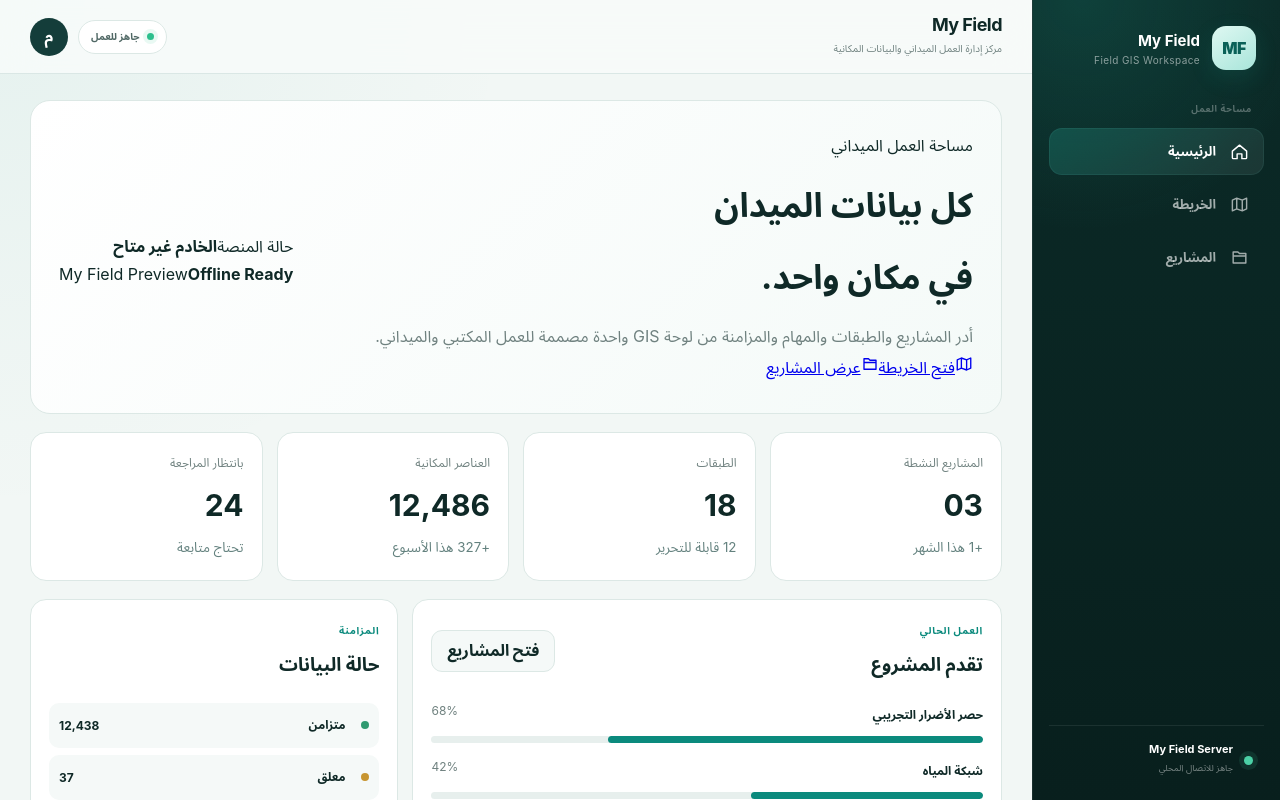
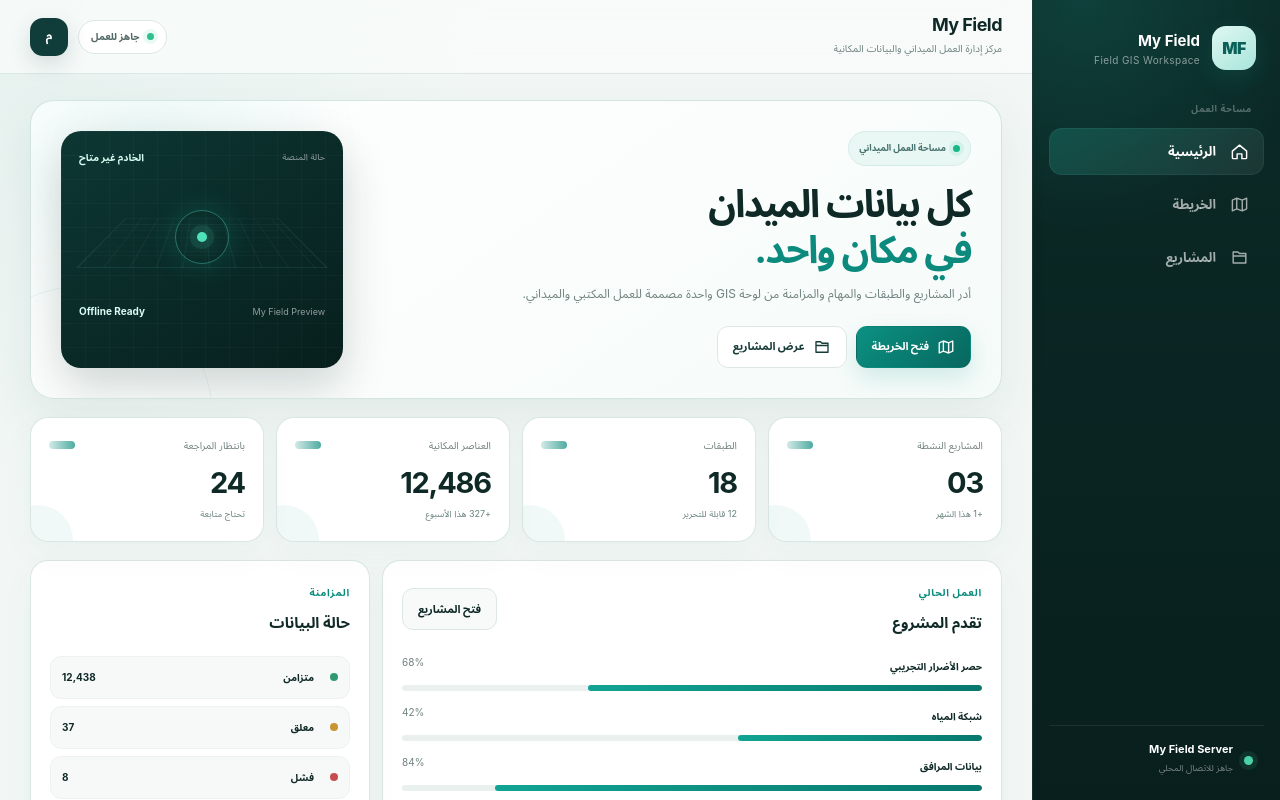
Before and after one commit to mmashharawi2021-cell/my-field, a React (Vite) app in the folder web/: page /map in a window 1280 px wide. Shown: the top 800 px of the page. Built offline with nearby package versions, Linux system fonts and the light colour scheme; no server answers.

Commit message:
ui: apply visual polish to web/src/styles/components.css

```diff
--- a/web/src/styles/components.css
+++ b/web/src/styles/components.css
@@ -3,30 +3,32 @@
   height: 38px;
   display: grid;
   place-items: center;
-  border-radius: 50%;
-  background: #143d3a;
+  border-radius: 13px;
+  background: #103d39;
   color: #fff;
-  font-weight: 800;
+  font-weight: 850;
+  font-size: 12px;
+  box-shadow: 0 8px 22px rgba(16, 61, 57, .16);
 }
 
 .status-pill {
   border-radius: 999px;
-  padding: 6px 10px;
-  font-size: 11px;
-  font-weight: 700;
+  padding: 5px 9px;
+  font-size: 9px;
+  font-weight: 850;
   border: 1px solid transparent;
 }
 
 .status-pill--success {
-  background: #e4f3ef;
-  color: #0c6a62;
-  border-color: #cce8e2;
+  background: #e3f7f1;
+  color: #087567;
+  border-color: #ccece5;
 }
 
 .status-pill--neutral {
-  background: #f1f4f4;
-  color: #60706f;
-  border-color: #dfe6e5;
+  background: #f0f4f3;
+  color: #687977;
+  border-color: #e1e8e6;
 }
 
 .status-pill--warning {
@@ -40,8 +42,13 @@
   min-height: 42px;
   padding: 0 15px;
   font-weight: 800;
+  font-size: 11px;
   border: 1px solid var(--line);
   transition: .15s ease;
+  display: inline-flex;
+  align-items: center;
+  justify-content: center;
+  gap: 7px;
 }
 
 .action-button:hover {
@@ -49,29 +56,36 @@
 }
 
 .action-button--primary {
-  background: var(--accent);
+  background: linear-gradient(135deg, #0c9183, #087267);
   color: #fff;
-  border-color: var(--accent);
+  border-color: transparent;
+  box-shadow: 0 10px 22px rgba(11, 138, 125, .16);
 }
 
 .action-button--primary:hover {
-  background: var(--accent-2);
+  background: linear-gradient(135deg, #0a8276, #075f57);
 }
 
 .action-button--secondary,
 .action-button--ghost {
-  background: var(--soft);
+  background: #f7faf9;
   color: var(--ink);
 }
 
+.action-button--ghost:hover {
+  background: #edf5f3;
+}
+
 .action-button--icon {
-  width: 40px;
-  height: 40px;
-  min-height: 40px;
+  width: 42px;
+  height: 42px;
+  min-height: 42px;
   padding: 0;
-  background: #fff;
-  color: var(--ink);
-  box-shadow: 0 3px 12px rgba(0,0,0,.06);
+  background: rgba(255,255,255,.94);
+  color: #173e3a;
+  border-color: rgba(203, 220, 216, .9);
+  box-shadow: 0 8px 22px rgba(34, 75, 69, .10);
+  backdrop-filter: blur(10px);
 }
 
 .action-button.is-full {
@@ -79,75 +93,233 @@
 }
 
 .hero-panel {
-  border: 1px solid var(--line);
-  border-radius: 20px;
-  background: linear-gradient(135deg, #fff 0%, #f4faf8 100%);
-  padding: 28px;
+  border: 1px solid rgba(205, 225, 220, .86);
+  border-radius: 24px;
+  background: #fff;
+  padding: 30px;
   display: flex;
   justify-content: space-between;
-  gap: 24px;
+  gap: 30px;
+  align-items: stretch;
+  box-shadow: var(--shadow);
+  overflow: hidden;
+}
+
+.hero-panel--new {
+  position: relative;
+  background:
+    radial-gradient(circle at 12% 20%, rgba(35, 185, 163, .09), transparent 24%),
+    linear-gradient(145deg, #ffffff 0%, #f5fbf9 100%);
+}
+
+.hero-panel--new::after {
+  content: '';
+  position: absolute;
+  width: 260px;
+  height: 260px;
+  border: 1px solid rgba(12, 145, 131, .08);
+  border-radius: 50%;
+  left: -80px;
+  bottom: -150px;
+}
+
+.hero-copy {
+  position: relative;
+  z-index: 1;
+  max-width: 650px;
+  display: flex;
+  flex-direction: column;
+  justify-content: center;
+}
+
+.hero-kicker {
+  width: fit-content;
+  display: inline-flex;
   align-items: center;
+  gap: 7px;
+  color: #46706c;
+  background: rgba(226, 245, 241, .72);
+  border: 1px solid #d5ebe7;
+  padding: 7px 10px;
+  border-radius: 999px;
+  font-size: 9px;
+  font-weight: 850;
+  margin-bottom: 14px;
+}
+
+.hero-live-dot {
+  width: 7px;
+  height: 7px;
+  border-radius: 50%;
+  background: #19b788;
+  box-shadow: 0 0 0 4px rgba(25,183,136,.10);
 }
 
 .hero-panel h2,
 .page-heading h2 {
-  margin: 7px 0 8px;
-  font-size: clamp(22px, 3vw, 34px);
+  margin: 0;
+  font-size: clamp(27px, 3vw, 42px);
+  line-height: 1.2;
+  letter-spacing: -.045em;
+}
+
+.hero-panel h2 span {
+  color: var(--accent);
 }
 
 .hero-panel p,
 .page-heading p {
   color: var(--muted);
-  max-width: 720px;
-  margin: 0;
-  line-height: 1.8;
+  max-width: 660px;
+  margin: 11px 0 0;
+  line-height: 1.9;
+  font-size: 12px;
 }
 
-.health-card {
-  min-width: 180px;
-  padding: 18px;
-  border-radius: 16px;
-  background: #0d302e;
-  color: #fff;
+.hero-actions {
+  margin-top: 20px;
+  display: flex;
+  gap: 9px;
+  flex-wrap: wrap;
 }
 
-.health-card span,
-.health-card strong,
-.health-card small {
-  display: block;
+.hero-action {
+  min-height: 42px;
+  display: inline-flex;
+  align-items: center;
+  gap: 8px;
+  padding: 0 15px;
+  border-radius: 11px;
+  text-decoration: none;
+  color: #173b37;
+  border: 1px solid var(--line);
+  background: #fff;
+  font-size: 11px;
+  font-weight: 850;
 }
 
-.health-card span {
-  opacity: .6;
-  font-size: 11px;
+.hero-action--primary {
+  color: #fff;
+  background: linear-gradient(135deg, #0b9182, #08675f);
+  border-color: transparent;
+  box-shadow: 0 10px 25px rgba(11,145,130,.16);
 }
 
-.health-card strong {
-  font-size: 24px;
-  margin: 7px 0;
+.hero-status-card {
+  width: min(310px, 31%);
+  min-width: 250px;
+  position: relative;
+  z-index: 1;
+  border-radius: 20px;
+  overflow: hidden;
+  color: #fff;
+  background:
+    linear-gradient(rgba(255,255,255,.025) 1px, transparent 1px),
+    linear-gradient(90deg, rgba(255,255,255,.025) 1px, transparent 1px),
+    linear-gradient(145deg, #0d3733, #071f1d);
+  background-size: 24px 24px, 24px 24px, auto;
+  box-shadow: 0 18px 45px rgba(7, 31, 29, .18);
 }
 
-.health-card small {
-  opacity: .65;
+.hero-status-top,
+.hero-status-bottom {
+  position: relative;
+  z-index: 2;
+  padding: 16px 18px;
+  display: flex;
+  justify-content: space-between;
+  align-items: center;
+  gap: 10px;
 }
 
-.health-card.danger {
-  background: #6f2c2c;
+.hero-status-top span,
+.hero-status-bottom span {
+  font-size: 9px;
+  color: rgba(255,255,255,.55);
+}
+
+.hero-status-top b,
+.hero-status-bottom strong {
+  font-size: 10px;
+  color: #d8fbf3;
+}
+
+.hero-status-map {
+  position: relative;
+  min-height: 105px;
+  display: grid;
+  place-items: center;
+  overflow: hidden;
+}
+
+.hero-grid-lines {
+  position: absolute;
+  width: 190px;
+  height: 100px;
+  border: 1px solid rgba(123, 231, 214, .12);
+  transform: perspective(180px) rotateX(62deg);
+  background:
+    repeating-linear-gradient(0deg, transparent 0 15px, rgba(119, 234, 216, .11) 16px),
+    repeating-linear-gradient(90deg, transparent 0 19px, rgba(119, 234, 216, .11) 20px);
+}
+
+.pulse-ring,
+.pulse-core {
+  position: absolute;
+  z-index: 2;
+  border-radius: 50%;
+}
+
+.pulse-ring {
+  width: 54px;
+  height: 54px;
+  border: 1px solid rgba(94, 235, 207, .38);
+  box-shadow: 0 0 30px rgba(45, 210, 180, .18);
+}
+
+.pulse-core {
+  width: 10px;
+  height: 10px;
+  background: #4fe2b9;
+  box-shadow: 0 0 0 7px rgba(79,226,185,.10), 0 0 24px #4fe2b9;
 }
 
 .stats-grid {
   display: grid;
   grid-template-columns: repeat(4, minmax(0,1fr));
-  gap: 14px;
+  gap: 12px;
 }
 
 .stat-card,
 .panel,
 .project-card {
-  background: var(--panel);
-  border: 1px solid var(--line);
-  border-radius: 16px;
-  padding: 18px;
+  background: rgba(255,255,255,.96);
+  border: 1px solid rgba(214, 229, 225, .92);
+  border-radius: 18px;
+  box-shadow: 0 12px 34px rgba(38, 82, 75, .045);
+}
+
+.stat-card {
+  padding: 17px 18px;
+  overflow: hidden;
+  position: relative;
+}
+
+.stat-card--new::after {
+  content: '';
+  position: absolute;
+  width: 70px;
+  height: 70px;
+  left: -28px;
+  bottom: -34px;
+  border-radius: 50%;
+  background: rgba(13, 145, 130, .055);
+}
+
+.stat-card-top {
+  display: flex;
+  align-items: center;
+  justify-content: space-between;
 }
 
 .stat-card span,
@@ -158,22 +330,35 @@
 
 .stat-card span {
   color: var(--muted);
-  font-size: 12px;
+  font-size: 10px;
+}
+
+.stat-spark {
+  width: 26px;
+  height: 8px;
+  border-radius: 999px;
+  background: linear-gradient(90deg, rgba(10,139,125,.18), rgba(10,139,125,.72));
 }
 
 .stat-card strong {
-  font-size: 30px;
-  margin: 11px 0;
+  font-size: 29px;
+  margin: 9px 0 5px;
+  letter-spacing: -.04em;
 }
 
 .stat-card small {
-  color: #63817e;
+  color: #66817d;
+  font-size: 9px;
 }
 
 .split-grid {
   display: grid;
-  grid-template-columns: 1.6fr 1fr;
-  gap: 14px;
+  grid-template-columns: minmax(0, 1.55fr) minmax(260px, .85fr);
+  gap: 12px;
+}
+
+.panel {
+  padding: 19px;
 }
 
 .panel-head {
@@ -181,39 +366,42 @@
   align-items: center;
   justify-content: space-between;
   gap: 12px;
-  margin-bottom: 18px;
+  margin-bottom: 17px;
 }
 
 .panel h3 {
   margin: 4px 0 0;
+  font-size: 15px;
 }
 
 .progress-row {
-  margin-top: 16px;
+  margin-top: 15px;
 }
 
 .progress-row > div:first-child {
   display: flex;
   justify-content: space-between;
-  font-size: 12px;
+  font-size: 10px;
 }
 
 .progress-row span {
   color: var(--muted);
 }
 
-.progress-track {
-  height: 7px;
-  background: #e7efed;
+.progress-track,
+.project-progress-track {
+  height: 6px;
+  background: #e9f0ee;
   border-radius: 99px;
   overflow: hidden;
   margin-top: 8px;
 }
 
-.progress-track i {
+.progress-track i,
+.project-progress-track i {
   display: block;
   height: 100%;
-  background: var(--accent);
+  background: linear-gradient(90deg, #11a493, #08786e);
   border-radius: 99px;
 }
 
@@ -227,10 +415,11 @@
   grid-template-columns: 16px 1fr auto;
   gap: 8px;
   align-items: center;
-  padding: 10px;
-  background: var(--soft);
-  border-radius: 10px;
-  font-size: 12px;
+  padding: 10px 11px;
+  background: #f6f9f8;
+  border: 1px solid #edf2f1;
+  border-radius: 11px;
+  font-size: 10px;
 }
 
 .sync-dot {
@@ -249,15 +438,20 @@
   align-items: end;
   justify-content: space-between;
   gap: 20px;
+  padding: 4px 2px 2px;
+}
+
+.projects-heading h2 {
+  margin-top: 6px;
 }
 
 .notice {
-  border: 1px solid #eadcae;
-  background: #fff9e7;
-  color: #69591d;
-  border-radius: 12px;
-  padding: 12px 14px;
-  font-size: 12px;
+  border: 1px solid #e4e9d2;
+  background: #fffdf3;
+  color: #6c6747;
+  border-radius: 13px;
+  padding: 11px 13px;
+  font-size: 9px;
 }
 
 .project-grid {
@@ -266,43 +460,104 @@
   gap: 14px;
 }
 
+.project-card--new {
+  padding: 0;
+  overflow: hidden;
+  transition: transform .18s ease, box-shadow .18s ease;
+}
+
+.project-card--new:hover {
+  transform: translateY(-3px);
+  box-shadow: 0 18px 42px rgba(35, 77, 71, .09);
+}
+
+.project-cover {
+  position: relative;
+  min-height: 112px;
+  padding: 16px;
+  display: flex;
+  align-items: flex-start;
+  justify-content: space-between;
+  overflow: hidden;
+  background:
+    radial-gradient(circle at 10% 20%, rgba(46, 204, 181, .18), transparent 28%),
+    linear-gradient(145deg, #123d39, #0a2725);
+}
+
+.project-cover-grid {
+  position: absolute;
+  inset: 0;
+  opacity: .22;
+  background:
+    repeating-linear-gradient(0deg, transparent 0 19px, rgba(255,255,255,.07) 20px),
+    repeating-linear-gradient(90deg, transparent 0 19px, rgba(255,255,255,.07) 20px);
+  transform: skewY(-7deg) scale(1.15);
+}
+
+.project-cover .project-icon {
+  position: relative;
+  z-index: 1;
+}
+
+.project-cover .status-pill {
+  position: relative;
+  z-index: 1;
+}
+
+.project-card-body {
+  padding: 17px;
+}
+
 .project-card h3 {
-  margin: 18px 0 8px;
+  margin: 0 0 7px;
+  font-size: 16px;
 }
 
 .project-card p {
   color: var(--muted);
   line-height: 1.7;
-  min-height: 42px;
-}
-
-.project-card-head {
-  display: flex;
-  align-items: center;
-  justify-content: space-between;
+  min-height: 40px;
+  margin: 0;
+  font-size: 10px;
 }
 
 .project-icon {
-  width: 38px;
-  height: 38px;
+  width: 39px;
+  height: 39px;
   display: grid;
   place-items: center;
-  border-radius: 11px;
-  background: #edf6f4;
-  color: var(--accent);
+  border-radius: 12px;
+  background: rgba(229, 252, 247, .95);
+  color: #0b7c70;
+}
+
+.project-progress-meta {
+  margin-top: 15px;
+  display: flex;
+  justify-content: space-between;
+  color: #71827f;
+  font-size: 9px;
+}
+
+.project-progress-meta b {
+  color: #2c4a46;
 }
 
 .project-metrics {
   display: grid;
-  grid-template-columns: 1fr 1fr;
+  grid-template-columns: 1fr 1.5fr;
   border-top: 1px solid var(--line);
   border-bottom: 1px solid var(--line);
-  margin: 16px 0;
-  padding: 12px 0;
+  margin: 15px 0;
+  padding: 11px 0;
 }
 
 .project-metrics div {
   text-align: center;
+}
+
+.project-metrics div + div {
+  border-right: 1px solid var(--line);
 }
 
 .project-metrics b,
@@ -310,27 +565,32 @@
   display: block;
 }
 
+.project-metrics b {
+  font-size: 13px;
+}
+
 .project-metrics span {
   color: var(--muted);
-  font-size: 11px;
-  margin-top: 4px;
+  font-size: 8px;
+  margin-top: 3px;
 }
 
 .map-layout {
-  height: calc(100vh - 136px);
-  min-height: 600px;
+  height: calc(100vh - 126px);
+  min-height: 610px;
   display: grid;
-  grid-template-columns: 220px minmax(0,1fr) 250px;
-  border: 1px solid var(--line);
-  border-radius: 18px;
+  grid-template-columns: 224px minmax(0,1fr) 250px;
+  border: 1px solid #d6e3df;
+  border-radius: 22px;
   overflow: hidden;
   background: #fff;
+  box-shadow: var(--shadow);
 }
 
 .map-panel,
 .details-panel {
-  padding: 17px;
-  background: #fff;
+  padding: 18px;
+  background: rgba(255,255,255,.97);
   z-index: 2;
 }
 
@@ -342,40 +602,77 @@
   border-right: 1px solid var(--line);
 }
 
+.map-panel-heading {
+  display: flex;
+  justify-content: space-between;
+  align-items: center;
+  gap: 10px;
+  margin-bottom: 10px;
+}
+
 .map-panel h3,
 .details-panel h3 {
-  margin: 5px 0 14px;
+  margin: 4px 0 0;
+  font-size: 16px;
 }
 
-.details-panel p {
-  color: var(--muted);
-  font-size: 12px;
-  line-height: 1.7;
+.layer-count-badge {
+  width: 29px;
+  height: 29px;
+  display: grid;
+  place-items: center;
+  border-radius: 9px;
+  background: var(--accent-soft);
+  color: #08766b;
+  font-size: 10px;
+  font-weight: 900;
 }
 
-.layer-row {
+.layer-list {
   display: grid;
-  grid-template-columns: 20px 1fr auto;
-  align-items: center;
-  gap: 8px;
-  min-height: 48px;
-  border-bottom: 1px solid var(--line);
+  gap: 6px;
 }
 
-.layer-row span strong,
-.layer-row span small {
+.layer-row--new {
+  grid-template-columns: 18px 31px 1fr auto;
+  min-height: 54px;
+  padding: 6px 4px;
+  border-bottom: 0;
+  border-radius: 11px;
+}
+
+.layer-row--new:hover {
+  background: #f5f9f8;
+}
+
+.layer-symbol {
+  width: 29px;
+  height: 29px;
+  display: grid;
+  place-items: center;
+  border-radius: 9px;
+  background: #ecf7f4;
+  color: #168b7e;
+}
+
+.layer-copy strong,
+.layer-copy small {
   display: block;
 }
 
-.layer-row span small {
+.layer-copy strong {
+  font-size: 10px;
+}
+
+.layer-copy small {
   color: var(--muted);
-  font-size: 10px;
+  font-size: 8px;
   margin-top: 2px;
 }
 
 .layer-row b {
-  font-size: 11px;
-  color: var(--muted);
+  font-size: 9px;
+  color: #788a87;
 }
 
 .map-panel-divider {
@@ -385,6 +682,8 @@
 .map-canvas-wrap {
   position: relative;
   min-width: 0;
+  overflow: hidden;
+  background: #e8efee;
 }
 
 .map-canvas {
@@ -394,25 +693,68 @@
 
 .map-toolbar {
   position: absolute;
-  top: 12px;
-  right: 12px;
+  top: 13px;
+  right: 13px;
   z-index: 3;
   display: flex;
   gap: 6px;
 }
 
-.map-empty-note {
+.map-status-badge {
   position: absolute;
   z-index: 3;
-  bottom: 14px;
-  right: 50%;
-  transform: translateX(50%);
-  background: rgba(13,40,39,.9);
-  color: #fff;
-  padding: 9px 13px;
-  border-radius: 10px;
-  font-size: 11px;
-  white-space: nowrap;
+  bottom: 15px;
+  right: 15px;
+  min-height: 34px;
+  padding: 0 12px;
+  display: flex;
+  align-items: center;
+  gap: 7px;
+  border-radius: 999px;
+  background: rgba(8, 32, 30, .88);
+  color: #e9faf6;
+  font-size: 9px;
+  font-weight: 750;
+  box-shadow: 0 8px 24px rgba(0,0,0,.14);
+  backdrop-filter: blur(10px);
+}
+
+.map-status-dot {
+  width: 7px;
+  height: 7px;
+  border-radius: 50%;
+  background: #45d6a8;
+  box-shadow: 0 0 0 4px rgba(69,214,168,.11);
+}
+
+.details-panel {
+  display: flex;
+  flex-direction: column;
+  align-items: stretch;
+}
+
+.details-empty-icon {
+  width: 48px;
+  height: 48px;
+  display: grid;
+  place-items: center;
+  margin: 6px 0 18px;
+  border-radius: 15px;
+  background: #edf7f5;
+  color: #14887c;
+  font-size: 24px;
+}
+
+.details-panel p {
+  color: var(--muted);
+  font-size: 10px;
+  line-height: 1.8;
+  margin: 8px 0 16px;
+}
+
+.details-meta {
+  margin-top: 4px;
+  border-top: 1px solid var(--line);
 }
 
 .detail-placeholder {
@@ -420,9 +762,19 @@
   justify-content: space-between;
   padding: 11px 0;
   border-bottom: 1px solid var(--line);
-  font-size: 12px;
+  font-size: 9px;
 }
 
 .detail-placeholder span {
   color: var(--muted);
 }
+
+.maplibregl-ctrl-group {
+  border-radius: 10px !important;
+  overflow: hidden;
+  box-shadow: 0 8px 22px rgba(30, 68, 63, .1) !important;
+}
+
+.maplibregl-ctrl-attrib {
+  font-size: 8px !important;
+}
```
